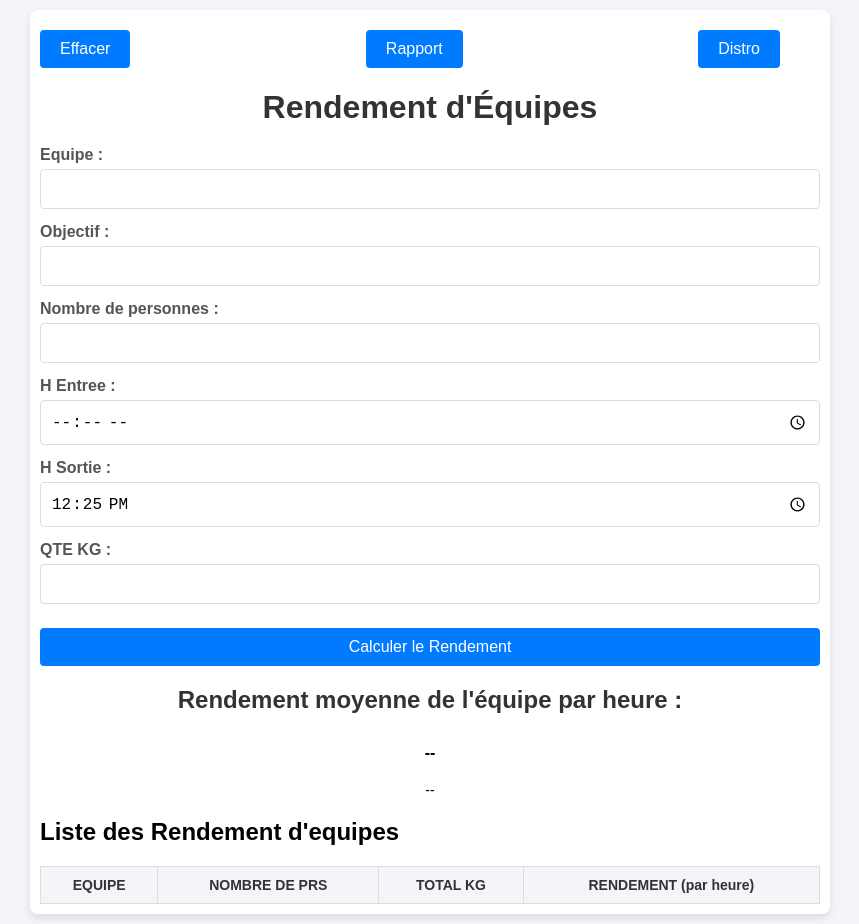
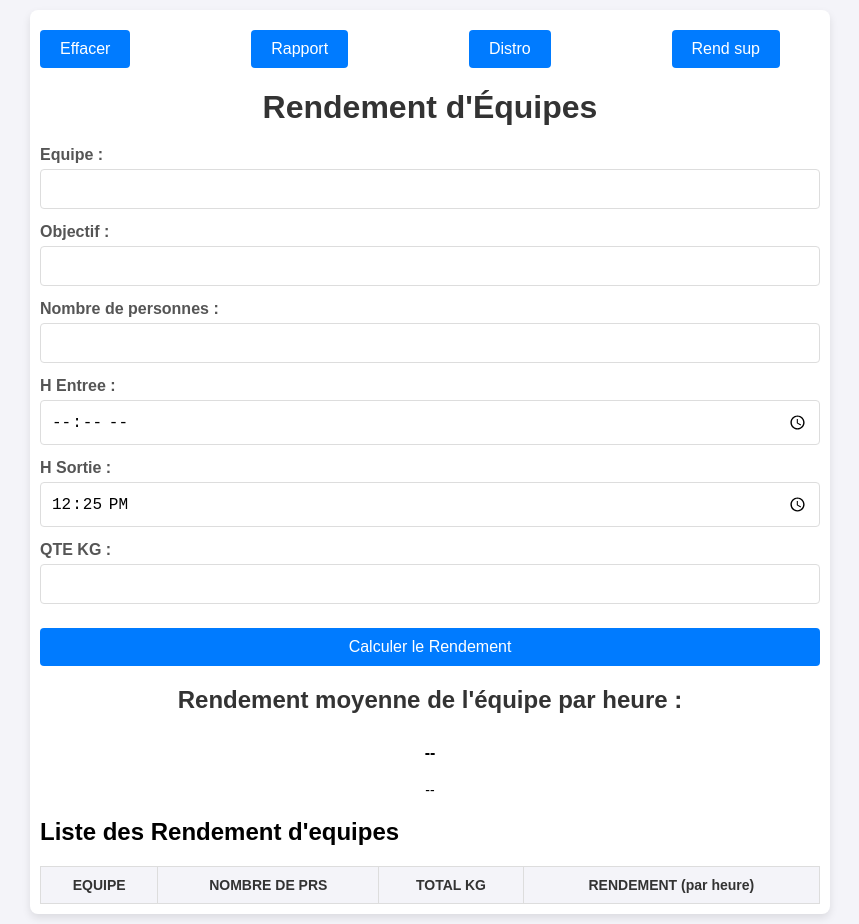
Before and after one commit to abdermb98/CALCUL, a plain HTML site: page index.html in a window 1280 px wide. Shown: the whole page, without its empty margins (210-1069 px from the left). Drawn offline with nearby package versions, Linux system fonts and the light colour scheme.

Commit message:
Update index.html

```diff
--- a/index.html
+++ b/index.html
@@ -237,6 +237,7 @@
             <button onclick="clearData()">Effacer</button>
             <button onclick="showReport()">Rapport</button>
             <button onclick="navigateToPage()">Distro</button>
+            <button onclick="navigateToPage1()">Rend sup</button>
         </div>
         <h1>Rendement d'Équipes</h1>
 
@@ -310,6 +311,9 @@
     <script>
         function navigateToPage() {
       window.location.href = 'https://abdermb98.github.io/DISTREO/'; // استبدل هذا بالرابط الخاص بك
+    }
+    function navigateToPage1() {
+      window.location.href = 'https://abdermb98.github.io/superficie/'; // استبدل هذا بالرابط الخاص بك
     }
         // Définir l'heure actuelle comme valeur par défaut pour le champ Heure de sortie
         window.onload = function() {
```
